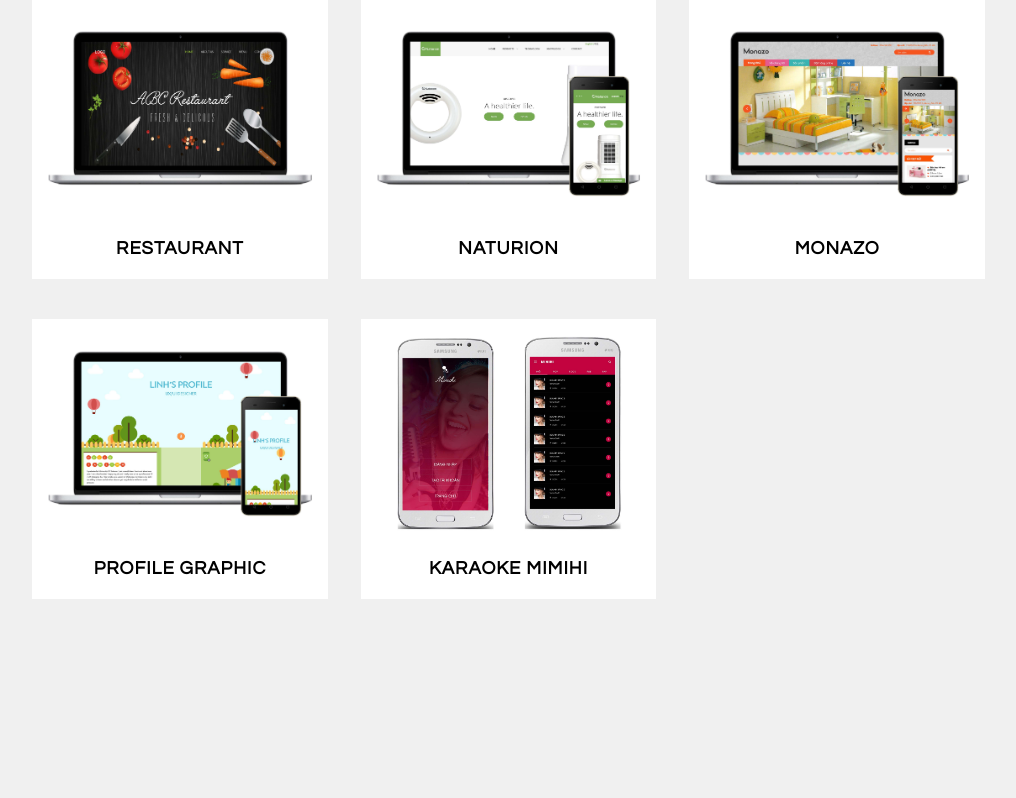
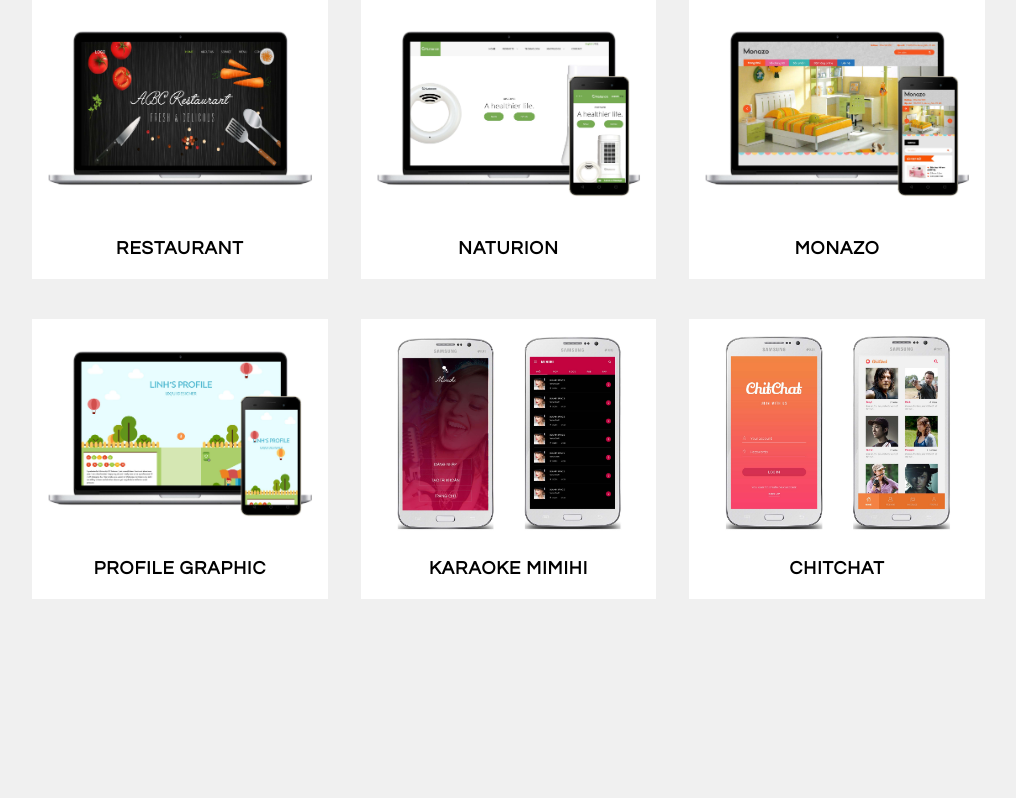
Before and after one commit to maggie1994/tuonglinh, a PHP site: page / in a window 1280 px wide. Shown: the part 4178-4976 px from the top of the page, without its empty margins (115-1131 px from the left). Run offline with PHP 8.4, Linux system fonts and the light colour scheme; some libraries are stand-ins or nearby versions.

Commit message:
add layout chitchat

```diff
--- a/css/profile.css
+++ b/css/profile.css
@@ -1118,7 +1118,7 @@ button{
 	z-index: 11;
 	width: 500px;
 	height: 100%;
-	margin: 30px auto;
+	margin: 0px auto;
 }
 @media screen and (max-width: 589px){
 	.popup-content{
@@ -1150,9 +1150,10 @@ button{
 }
 .image-large img{
 	width: 300px;
-	transform: translateX(130%);
+	transform: translateX(130%) translateY(-50%);
 	transition: 0.8s;
 	position: absolute;
+	top: 50%;
 }
 @media screen and (max-width: 589px){
 	.image-large img{
@@ -1161,27 +1162,27 @@ button{
 	}
 }
 .image-large .first{
-	transform: translateX(0);
+	transform: translateX(0) translateY(-50%);
 }
 /* Safari 4.0 - 8.0 */
 @-webkit-keyframes img_01 {
-    0%   {transform: translateX(0%);}
-    100% {transform: translateX(-130%)}
+    0%   {transform: translateX(0%) translateY(-50%);}
+    100% {transform: translateX(-130%) translateY(-50%)}
 }
 
 /* Standard syntax */
 @keyframes img_02 {
-    0%   {transform: translateX(130%);}
-    100% {transform: translateX(0%);}
+    0%   {transform: translateX(130%) translateY(-50%);}
+    100% {transform: translateX(0%) translateY(-50%);}
 }
 /* Safari 4.0 - 8.0 */
 @-webkit-keyframes img_03 {
-    0%   {transform: translateX(-130%);}
-    100% {transform: translateX(0%);}
+    0%   {transform: translateX(-130%) translateY(-50%);}
+    100% {transform: translateX(0%) translateY(-50%);}
 }
 
 /* Standard syntax */
 @keyframes img_04 {
-    0%   {transform: translateX(0%);}
-    100% {transform: translateX(130%);}
+    0%   {transform: translateX(0%) translateY(-50%);}
+    100% {transform: translateX(130%) translateY(-50%);}
 }
--- a/index.php
+++ b/index.php
@@ -307,6 +307,29 @@
 						</div>
 					</div>
 				</div>
+				<div class="portfolio-element mobile link">
+					<img src="img/img-profile-02/chitchat.jpg" alt="">
+					<div class="info-portfolio">
+						<div class="info">
+							<h6>ChitChat</h6>
+						</div>
+					</div>
+					<div class="popup">
+						<div class="popup-content">
+							<div class="image-large">
+								<button class="btn-left"><i class="fa fa-angle-double-left" aria-hidden="true"></i></button>
+								<div class="list-img">
+									<img class="first" src="img/img-profile-02/chitchat-01.png" alt="">
+									<img src="img/img-profile-02/chitchat-02.png" alt="">
+									<img src="img/img-profile-02/chitchat-03.png" alt="">
+									<img src="img/img-profile-02/chitchat-04.png" alt="">
+									<img src="img/img-profile-02/chitchat-05.png" alt="">
+								</div>
+								<button class="btn-right"><i class="fa fa-angle-double-right" aria-hidden="true"></i></button>
+							</div>
+						</div>
+					</div>
+				</div>
 			</div>
 		</div>
 		<div class="section section-footer">
--- a/js/profile.js
+++ b/js/profile.js
@@ -26,10 +26,13 @@ $(document).ready(function(){
 	$('.popup').click(function(event) {
 		$('.popup').fadeOut();
 		event.stopPropagation();
-		img = 1;
 	});
 	$('.mobile').click(function(event) {
 		var index = $(this).index() + 1;
 		$('.mobile:nth-child(' + index + ') .popup').fadeIn();
+
+		$('.list-img > img:nth-child(' + img + ')').css('animation','img_01 0.1s forwards');
+		img = 1;
+		$('.list-img > img:nth-child(' + img + ')').css('animation','img_02 0.1s forwards');
 	});
 });
```
Also changed, not shown: test.html (+23 -0 lines), img/img-profile-02/chitchat-01.png (added), img/img-profile-02/chitchat-02.png (added), img/img-profile-02/chitchat-03.png (added), img/img-profile-02/chitchat-04.png (added), img/img-profile-02/chitchat.jpg (added), 4 other files.
